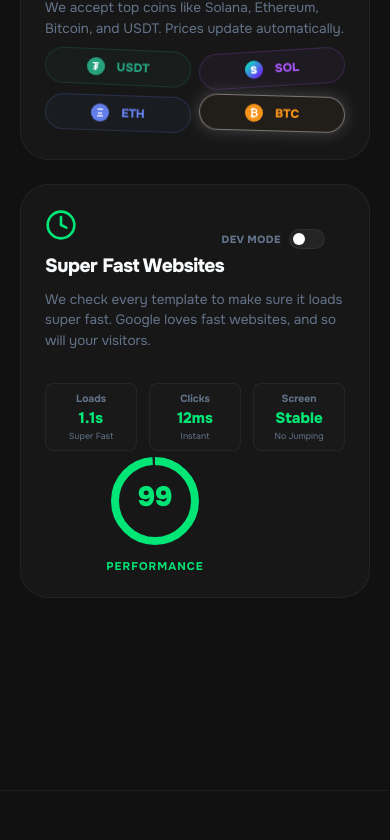
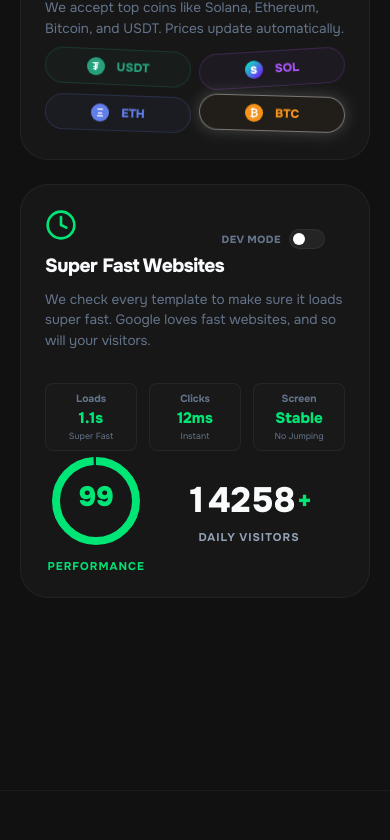
Before and after one commit to Tms119/Theme-Zoo, a Next.js app: page / in a window 390 px wide. Shown: the part 6777-7617 px from the top of the page. Built offline with nearby package versions, Linux system fonts and the light colour scheme; no server answers; a web font is replaced by a local one.

Commit message:
UI: Add visitor animation and mobile layout support

```diff
--- a/components/marketing/BentoFeatures.js
+++ b/components/marketing/BentoFeatures.js
@@ -106,6 +106,7 @@ export default function BentoFeatures() {
   const [downloadProgress, setDownloadProgress] = useState(0);
   const [downloadState, setDownloadState] = useState('loading'); // 'loading', 'success'
   const [score, setScore] = useState(0);
+  const [visitors, setVisitors] = useState(0);
   const [visible, setVisible] = useState(false);
   const [devMode, setDevMode] = useState(false);
   const sectionRef = useRef(null);
@@ -166,6 +167,7 @@ export default function BentoFeatures() {
         } else {
           setVisible(false);
           setScore(0); // reset score on exit
+          setVisitors(0);
         }
       });
     }, {
@@ -177,13 +179,14 @@ export default function BentoFeatures() {
     return () => observer.disconnect();
   }, []);
 
-  // PageSpeed counter animation trigger
+  // PageSpeed and Visitors counter animation trigger
   useEffect(() => {
     if (!visible) return;
 
     let start = 0;
-    const end = 99;
-    const duration = 1500; // 1.5 seconds
+    const scoreEnd = 99;
+    const visitorsEnd = 14258; // Realistic daily visitors number
+    const duration = 1800; // 1.8 seconds
     const startTime = performance.now();
 
     const animate = (now) => {
@@ -192,9 +195,9 @@ export default function BentoFeatures() {
 
       // Ease out quad
       const easeProgress = progressPercent * (2 - progressPercent);
-      const currentScore = Math.floor(easeProgress * end);
 
-      setScore(currentScore);
+      setScore(Math.floor(easeProgress * scoreEnd));
+      setVisitors(Math.floor(easeProgress * visitorsEnd));
 
       if (progressPercent < 1) {
         requestAnimationFrame(animate);
@@ -472,8 +475,9 @@ export default function BentoFeatures() {
             </div>
 
             {/* Visual element: PageSpeed Performance Dial (Only when not devMode) */}
-            <div className="bento-visual flex-center" style={{ position: 'relative', height: '100%', minHeight: '110px', width: '220px', flexShrink: 0 }}>
+            <div className="bento-visual flex-center" style={{ position: 'relative', height: '100%', minHeight: '110px', minWidth: '280px', flexShrink: 0, paddingRight: '2rem' }}>
               {!devMode ? (
+                <div style={{ display: 'flex', alignItems: 'center', justifyContent: 'center', gap: '2.5rem', flexWrap: 'wrap', width: '100%' }}>
                   <div className="pagespeed-gauge" style={{ animation: 'fadeIn 0.3s ease' }}>
                     <svg width="100" height="100" viewBox="0 0 100 100">
                       <circle cx="50" cy="50" r="40" stroke="rgba(255,255,255,0.02)" strokeWidth="8" fill="none" />
@@ -498,6 +502,17 @@ export default function BentoFeatures() {
                     </div>
                     <div style={{ fontSize: '0.7rem', color: 'var(--accent-emerald)', fontWeight: 700, textTransform: 'uppercase', letterSpacing: '1px', marginTop: '0.5rem', textAlign: 'center' }}>
                       Performance
+                    </div>
+                  </div>
+
+                  <div style={{ display: 'flex', flexDirection: 'column', alignItems: 'center', animation: 'fadeIn 0.3s ease 0.2s', minWidth: '120px' }}>
+                    <div style={{ fontSize: '2.2rem', fontWeight: 800, color: 'var(--text-main)', lineHeight: 1, display: 'flex', alignItems: 'center' }}>
+                      <Odometer value={visitors} />
+                      <span style={{ color: 'var(--primary)', fontSize: '1.5rem', marginLeft: '2px' }}>+</span>
+                    </div>
+                    <div style={{ fontSize: '0.7rem', color: 'var(--text-secondary)', fontWeight: 700, textTransform: 'uppercase', letterSpacing: '1px', marginTop: '0.5rem', textAlign: 'center' }}>
+                      Daily Visitors
+                    </div>
                   </div>
                 </div>
               ) : (
```
Lines whose indentation alone changed are shown as unchanged.
